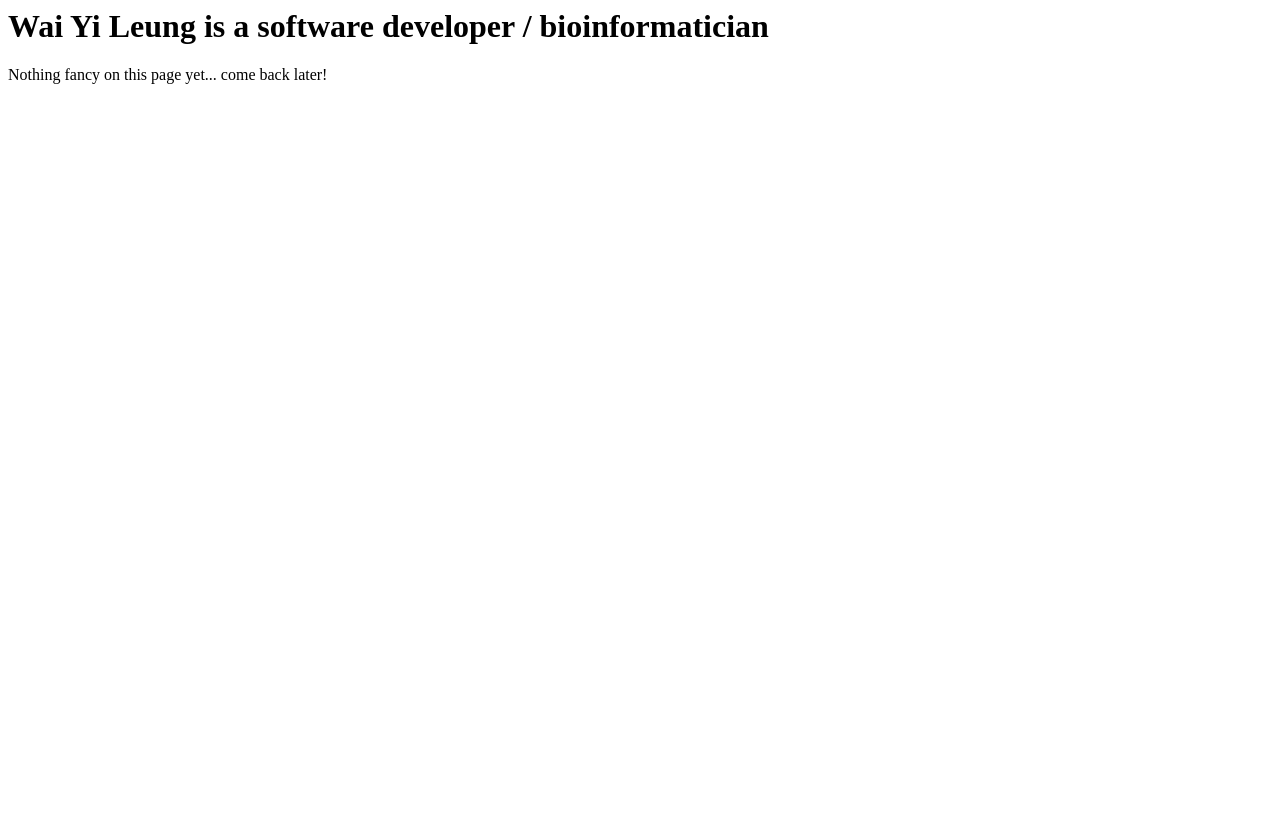
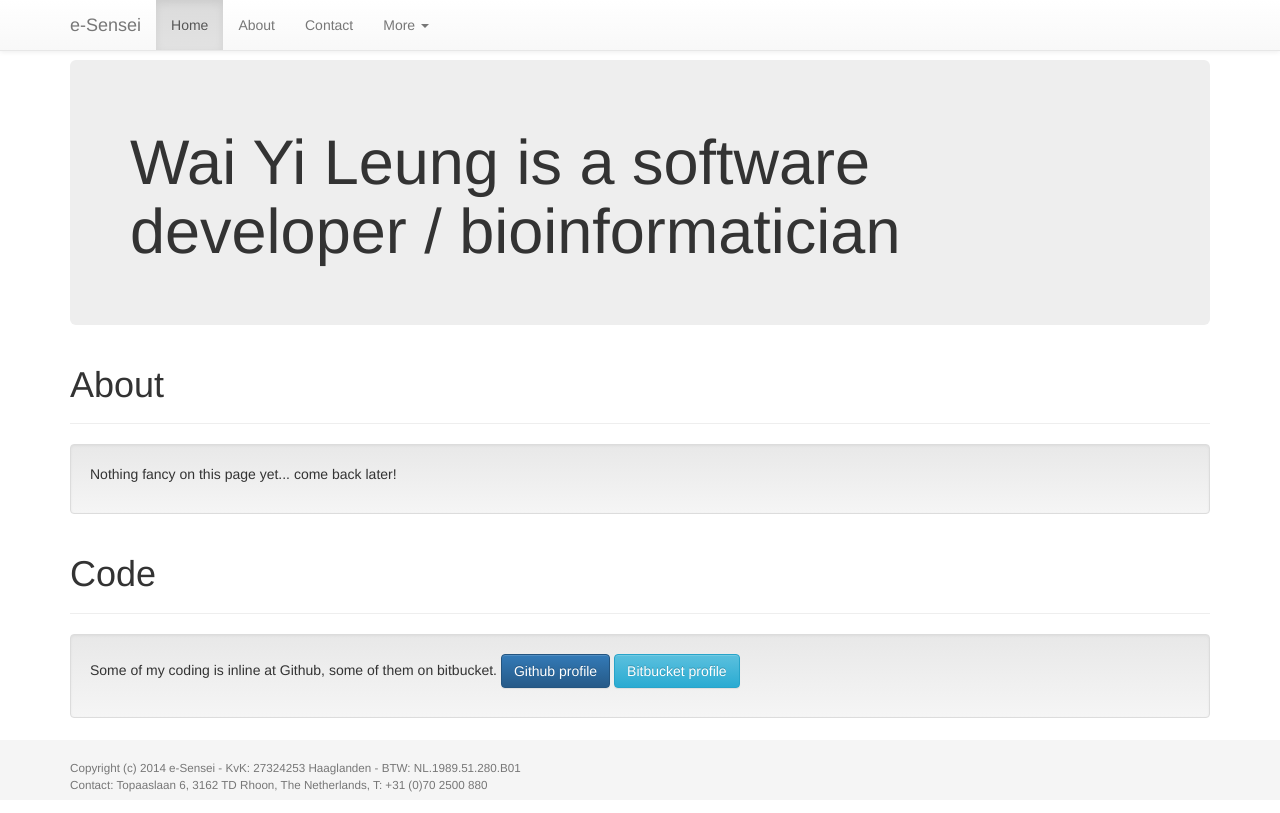
Before and after one commit to wyleung/wyleung.github.io, a plain HTML site: page index.html in a window 1280 px wide. Drawn offline with nearby package versions, Linux system fonts and the light colour scheme.

Commit message:
Add some initial contents with bootstrap.. placeholders etc..

```diff
--- a/index.html
+++ b/index.html
@@ -1,11 +1,149 @@
-<html>
+<!DOCTYPE html>
+<html lang="en">
   <head>
+    <meta charset="utf-8">
+    <meta http-equiv="X-UA-Compatible" content="IE=edge">
+    <meta name="viewport" content="width=device-width, initial-scale=1">
     <title>GitHub user page for wyleung</title>
+
+    <!-- Bootstrap -->
+    <link href="https://maxcdn.bootstrapcdn.com/bootstrap/3.1.1/css/bootstrap.min.css" rel="stylesheet" />
+    <link href="https://netdna.bootstrapcdn.com/bootstrap/3.1.1/css/bootstrap-theme.min.css" rel="stylesheet" />
+
+    <!-- HTML5 Shim and Respond.js IE8 support of HTML5 elements and media queries -->
+    <!-- WARNING: Respond.js doesn't work if you view the page via file:// -->
+    <!--[if lt IE 9]>
+      <script src="https://oss.maxcdn.com/libs/html5shiv/3.7.0/html5shiv.js"></script>
+      <script src="https://oss.maxcdn.com/libs/respond.js/1.4.2/respond.min.js"></script>
+    <![endif]-->
+
+    <!-- jQuery (necessary for Bootstrap's JavaScript plugins) -->
+    <script src="https://ajax.googleapis.com/ajax/libs/jquery/1.11.0/jquery.min.js"></script>
+    <!-- Include all compiled plugins (below), or include individual files as needed -->
+    <script src="https://maxcdn.bootstrapcdn.com/bootstrap/3.1.1/js/bootstrap.min.js"></script>
+
+    <style media='screen' type='text/css'>
+    <!--
+    .x-small {
+        font-size: smaller;
+    }
+    /* Fixed header */
+/*
+    body {
+      min-height: 2000px;
+      padding-top: 70px;
+    }
+*/
+    /* Sticky footer styles
+    -------------------------------------------------- */
+    html {
+      position: relative;
+      min-height: 100%;
+    }
+    body {
+      /* Margin bottom by footer height */
+      margin-bottom: 60px;
+    }
+    #footer {
+      position: absolute;
+      bottom: 0;
+      width: 100%;
+      /* Set the fixed height of the footer here */
+      height: 60px;
+      background-color: #f5f5f5;
+    }
+
+    body > .container {
+      padding: 60px 15px 0;
+    }
+    .container .text-muted {
+      margin: 20px 0;
+    }
+
+    #footer > .container {
+      padding-right: 15px;
+      padding-left: 15px;
+    }
+
+    code {
+      font-size: 80%;
+    }
+    //-->
+    </style>
+
   </head>
   <body>
+
+      <!-- Fixed navbar -->
+      <div class="navbar navbar-default navbar-fixed-top" role="navigation">
+        <div class="container">
+          <div class="navbar-header">
+            <button type="button" class="navbar-toggle" data-toggle="collapse" data-target=".navbar-collapse">
+              <span class="sr-only">Toggle navigation</span>
+              <span class="icon-bar"></span>
+              <span class="icon-bar"></span>
+              <span class="icon-bar"></span>
+            </button>
+            <a class="navbar-brand" href="#">e-Sensei</a>
+          </div>
+          <div class="navbar-collapse collapse">
+            <ul class="nav navbar-nav">
+              <li class="active"><a href="#">Home</a></li>
+              <li><a href="#about">About</a></li>
+              <li><a href="#contact">Contact</a></li>
+              <li class="dropdown">
+                <a href="#" class="dropdown-toggle" data-toggle="dropdown">More <b class="caret"></b></a>
+                <ul class="dropdown-menu">
+                  <li class="divider"></li>
+                  <li class="dropdown-header">Professional</li>
+                  <li><a href="#papers">Papers</a></li>
+                  <li><a href="#code">Code</a></li>
+                  <li><a href="#lectures">Lectures</a></li>
+                  <li class="divider"></li>
+                  <li class="dropdown-header">Leisure</li>
+                  <li><a href="#blog">Blog</a></li>
+                </ul>
+              </li>
+            </ul>
+          </div><!--/.nav-collapse -->
+        </div>
+      </div>
+
+      <div class="container">
+
+        <!-- Main component for a primary marketing message or call to action -->
+        <div class="jumbotron">
             <h1>Wai Yi Leung is a software developer / bioinformatician</h1>
-    <p />
+        </div>
+
+        <div class="page-header">
+          <h1>About</h1>
+        </div>
+        <div class="well">
+        <p>
             Nothing fancy on this page yet... come back later!
+        </p>
+        </div>
+        <div class="page-header">
+          <h1>Code</h1>
+        </div>
+        <div class="well">
+        <p>
+            Some of my coding is inline at Github, some of them  on bitbucket.
+                <a class="btn btn-primary" href="https://github.com/wyleung" target="_blank" role="button">Github profile</a>
+                <a class="btn btn-info" href="https://bitbucket.org/wyleung" target="_blank" role="button">Bitbucket profile</a>
+        </p>
+        </div>
 
+      </div> <!-- /container -->
+
+
+      <div id="footer">
+        <div class="container">
+            <p class="text-muted x-small">Copyright (c) 2014 e-Sensei - KvK: 27324253 Haaglanden -   BTW: NL.1989.51.280.B01<br />
+                Contact: Topaaslaan 6, 3162 TD Rhoon, The Netherlands, T: +31 (0)70 2500 880
+            </p>
+        </div>
+      </div>
   </body>
 </html>
```
Lines whose indentation alone changed are shown as unchanged.
